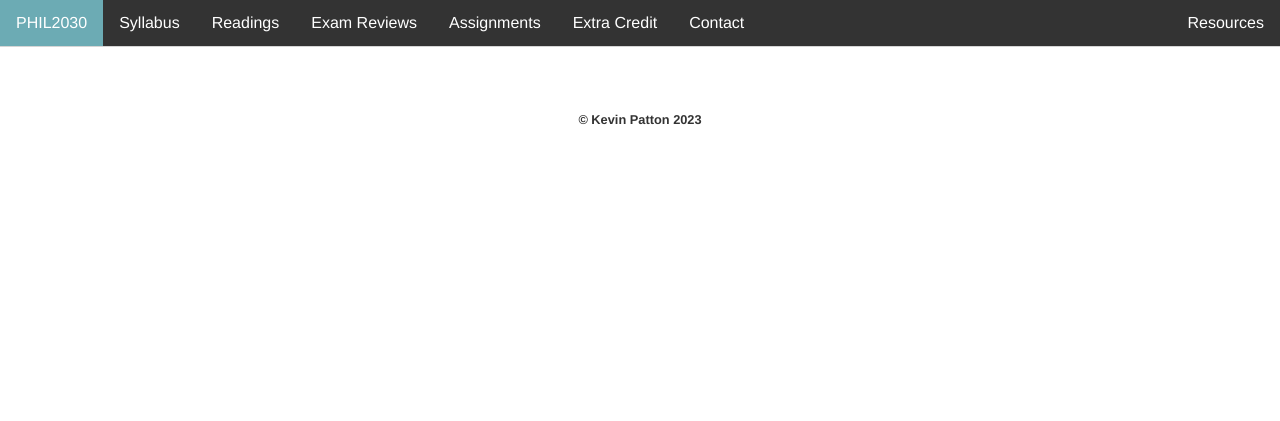
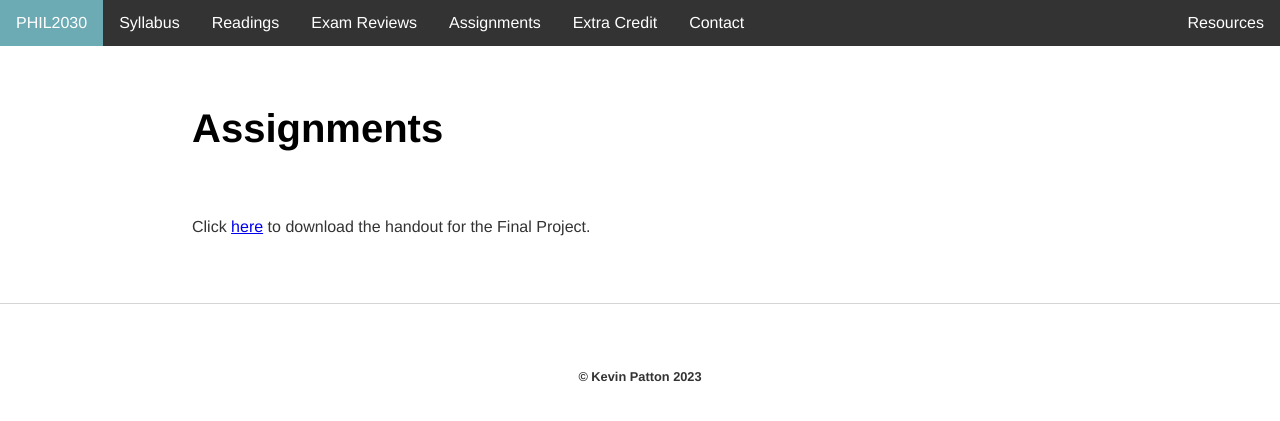
Before and after one commit to kevinjpatton/kevinjpatton.github.io, a Jekyll site: the page built from teaching/phil_2030/assignments/index.html, in a window 1280 px wide. Shown: the top 421 px of the page. Built offline with Jekyll 4.4.1, drawn with Linux system fonts in a browser that asks for light colours; Markdown is read by kramdown in place of the engine named in the settings.

Commit message:
Update index.html

```diff
--- a/teaching/phil_2030/assignments/index.html
+++ b/teaching/phil_2030/assignments/index.html
@@ -1,4 +1,6 @@
 ---
 layout: 2030
-title: PHIL2030 - Syllabus
+title: PHIL2030 - Assignments
 ---
+<h1>Assignments</h1>
+<p>Click <a href="/teaching/phil_2030/PHIL2030_FinalProject.pdf" target="_blank">here</a> to download the handout for the Final Project.</p>
```
